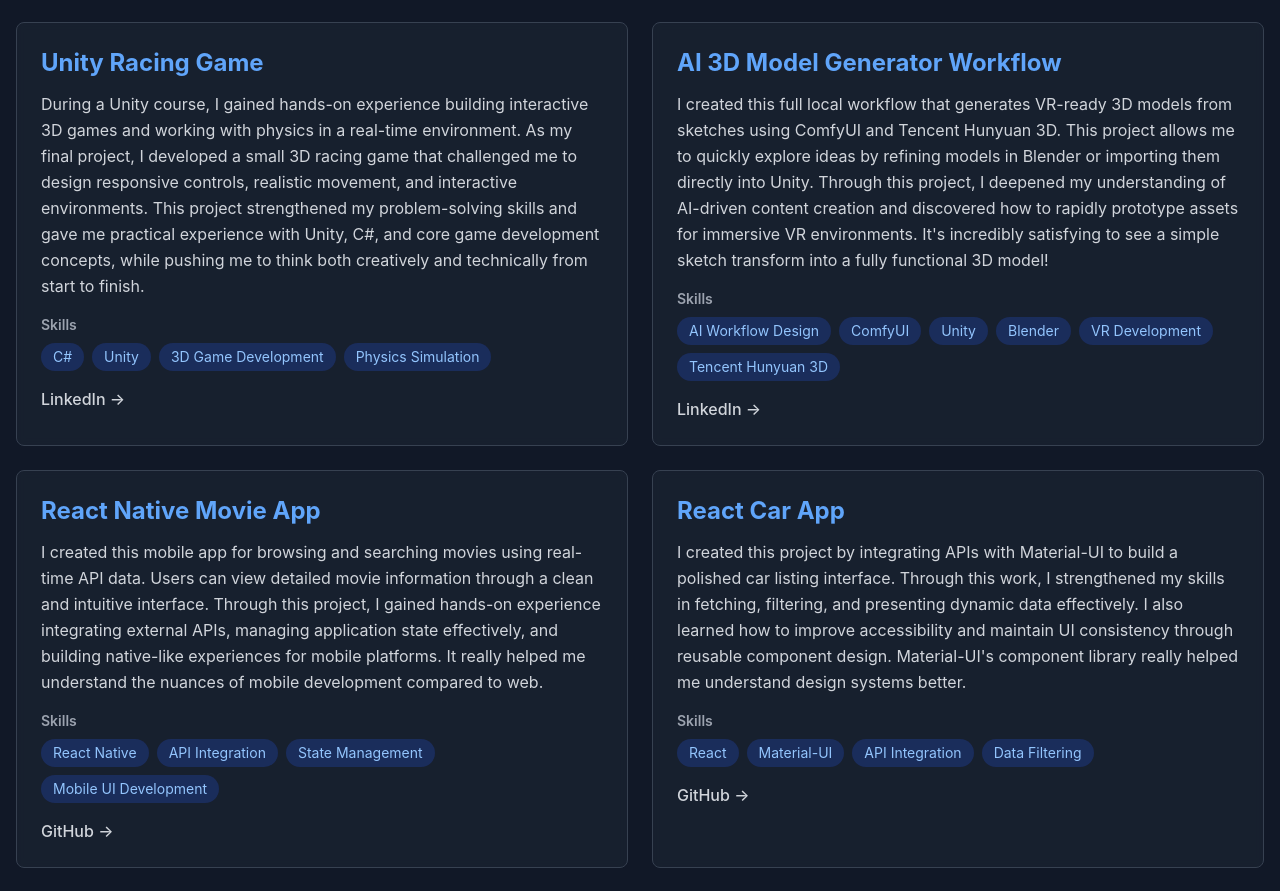
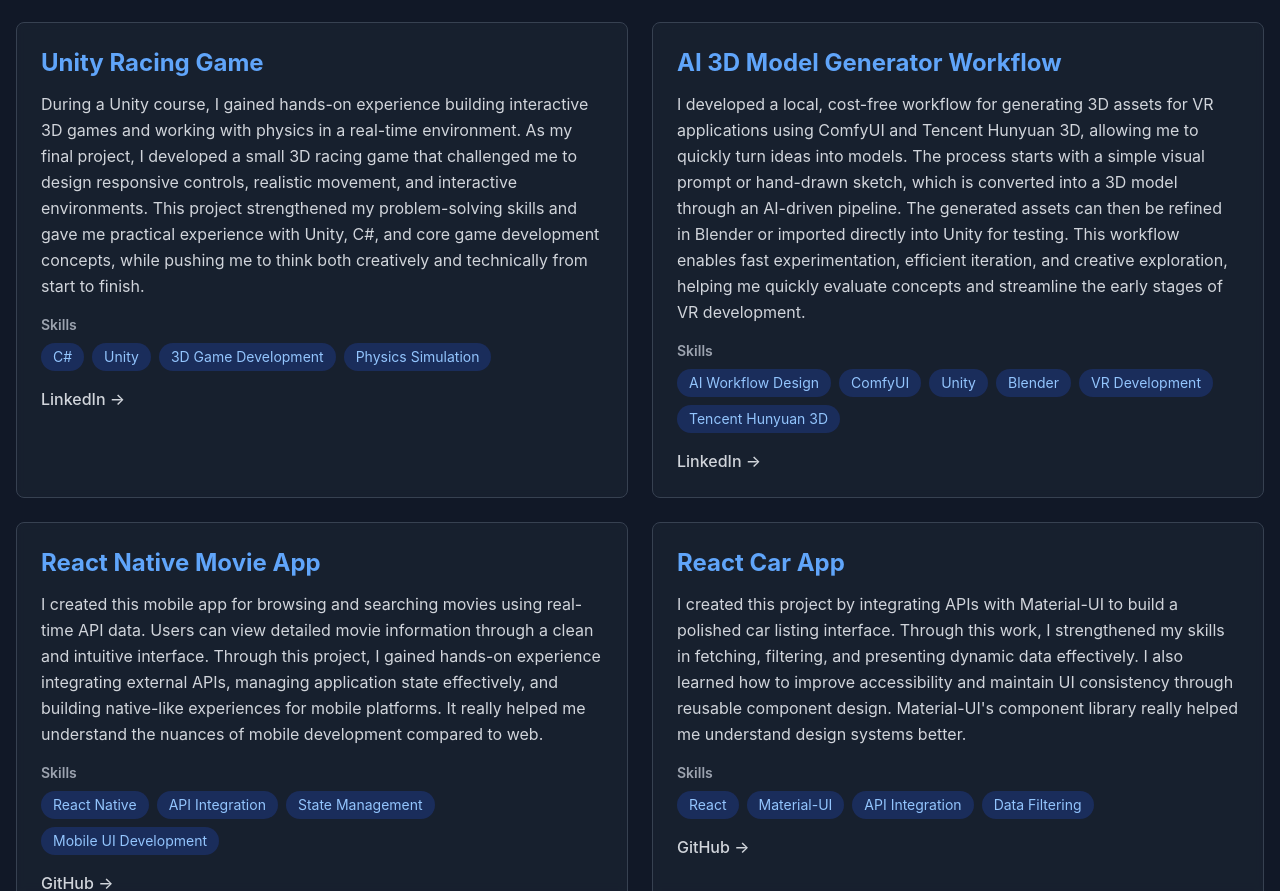
Before and after one commit to qian-27/my-portfolio, a React (Create React App) app: page / in a window 1280 px wide. Shown: the part 1492-2383 px from the top of the page. Built offline with nearby package versions, Linux system fonts and the light colour scheme.

Commit message:
Update content

```diff
--- a/src/data/projectsData.js
+++ b/src/data/projectsData.js
@@ -26,7 +26,7 @@
   },
   {
     title: "AI 3D Model Generator Workflow",
-    description: "I created this full local workflow that generates VR-ready 3D models from sketches using ComfyUI and Tencent Hunyuan 3D. This project allows me to quickly explore ideas by refining models in Blender or importing them directly into Unity. Through this project, I deepened my understanding of AI-driven content creation and discovered how to rapidly prototype assets for immersive VR environments. It's incredibly satisfying to see a simple sketch transform into a fully functional 3D model!",
+    description: "I developed a local, cost-free workflow for generating 3D assets for VR applications using ComfyUI and Tencent Hunyuan 3D, allowing me to quickly turn ideas into models. The process starts with a simple visual prompt or hand-drawn sketch, which is converted into a 3D model through an AI-driven pipeline. The generated assets can then be refined in Blender or imported directly into Unity for testing. This workflow enables fast experimentation, efficient iteration, and creative exploration, helping me quickly evaluate concepts and streamline the early stages of VR development.",
     tech: ["AI Workflow Design", "ComfyUI", "Unity", "Blender", "VR Development", "Tencent Hunyuan 3D"],
     linkedin: "https://www.linkedin.com/feed/update/urn:li:activity:7292167109151764482/"
   },
```
